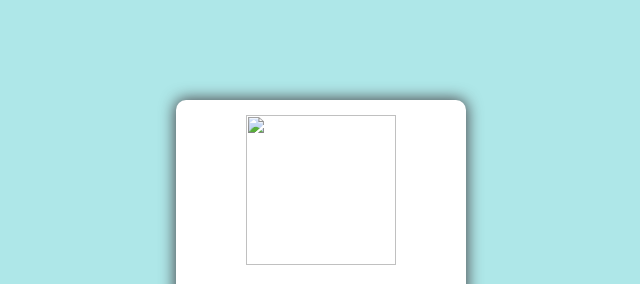
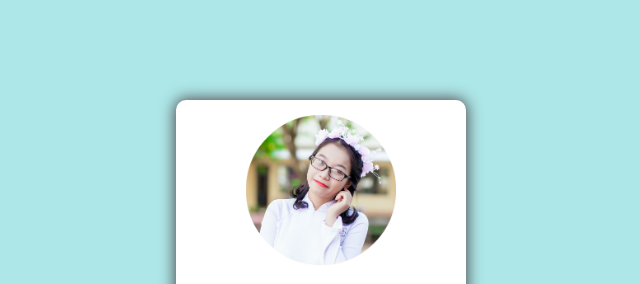
Before and after one commit to Lykinhcan/Lykinhcan.github.io, a plain HTML site: page index.html in a window 1280 px wide. Shown: the top 284 px of the page, without its empty margins (319-959 px from the left). Drawn offline with Linux system fonts and the light colour scheme.

Commit message:
Update index.html

```diff
--- a/index.html
+++ b/index.html
@@ -9,7 +9,7 @@
 	</style>
 </head>
 	<div class="CardName">
-		<img src="images/NNTL.png" width="150" height="150">
+		<img src="images/NNTL.jpg" width="150" height="150">
 		<p class="Font3"><strong>Nguyễn Ngọc Trúc Ly</strong></p>
 		<p class="Font2">12/02/2000</p>
 		<p class="Font1">CTV ban Quản lý dự án <br />
```
